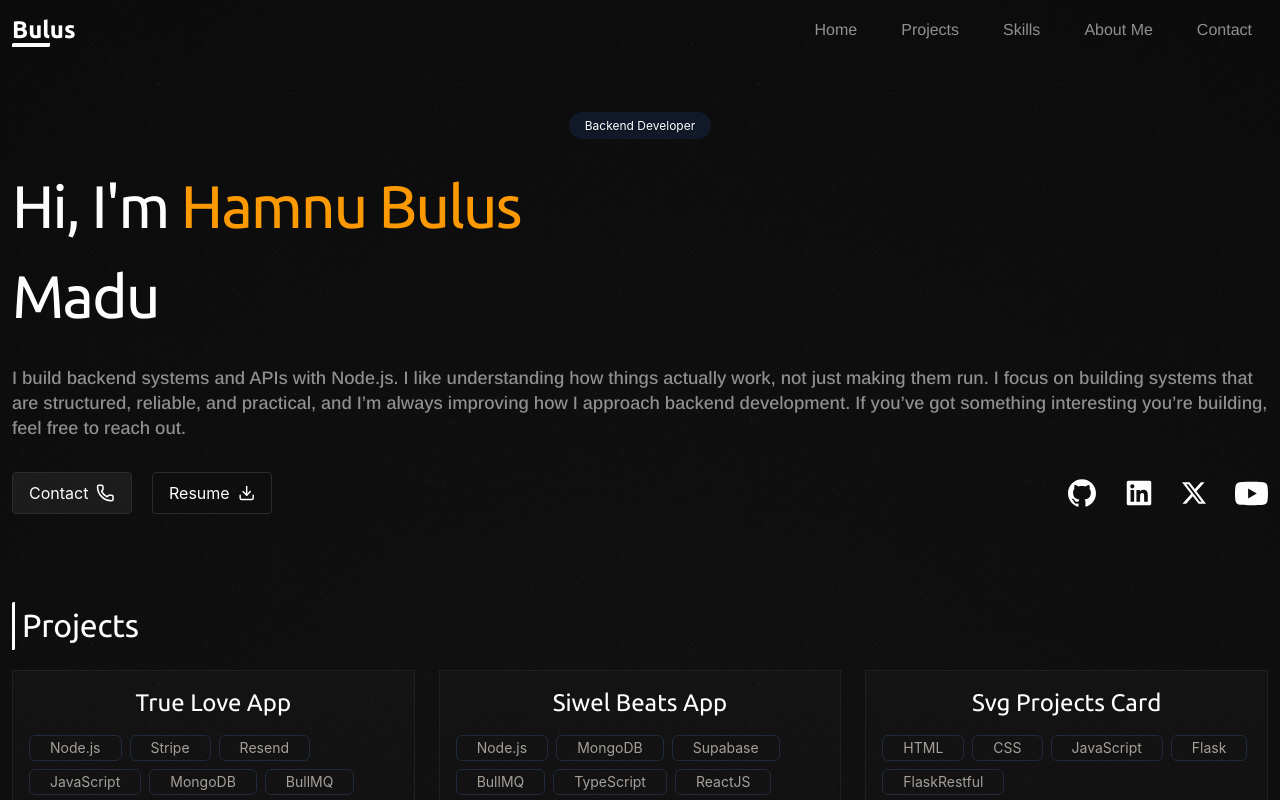
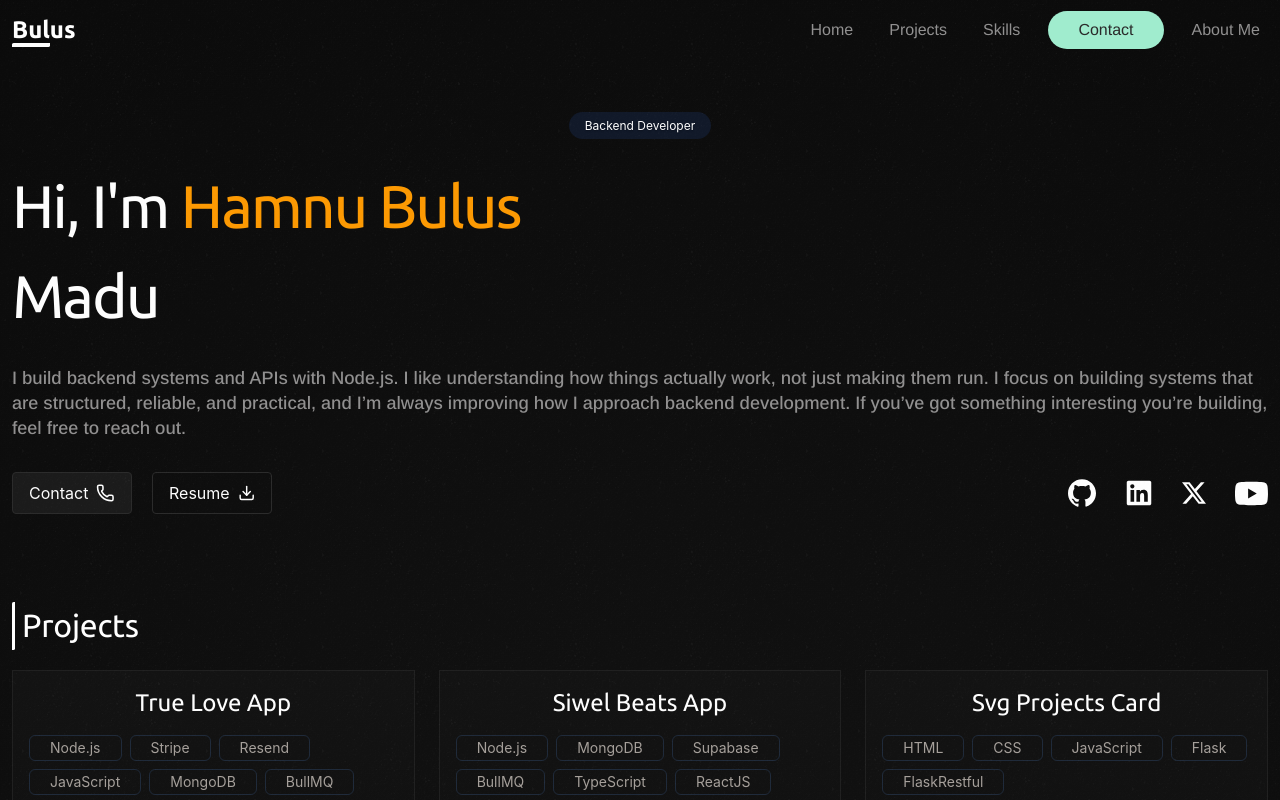
Before and after one commit to BulusHamnu/my-portfolio-v2, a React (Vite) app: page / in a window 1280 px wide. Shown: the top 800 px of the page. Built offline with nearby package versions, Linux system fonts and the light colour scheme; no server answers.

Commit message:
Refactor: improved header styling and design.

```diff
--- a/src/components/header.tsx
+++ b/src/components/header.tsx
@@ -1,4 +1,4 @@
-import { useState, useEffect } from "react";
+import { useState, useEffect, useRef } from "react";
 import { X } from "lucide-react";
 
 /* Header */
@@ -48,7 +48,7 @@ function LinkItem({
     <li className="nav-link-item text-left">
       <a
         onClick={() => setIsOpen(false)}
-        className="w-full block px-2 py-3 cursor-pointer"
+        className="w-full block md:inline px-2 py-3 md:p-0 cursor-pointer"
         href={to}
       >
         {text}
@@ -60,6 +60,7 @@ function LinkItem({
 function Header() {
   const [isOpen, setIsOpen] = useState(false);
   const [isScrolled, setIsScrolled] = useState(false);
+  const contactLinkRef = useRef<HTMLAnchorElement>(null);
 
   useEffect(() => {
     const handleScroll = () => {
@@ -92,8 +93,25 @@ function Header() {
           <LinkItem text="Home" to="#hero" setIsOpen={setIsOpen} />
           <LinkItem text="Projects" to="#projects" setIsOpen={setIsOpen} />
           <LinkItem text="Skills" to="#skills" setIsOpen={setIsOpen} />
+          <li
+            onClick={() => contactLinkRef.current?.click()}
+            className="contact-link text-left cursor-pointer"
+          >
+            <a
+              ref={contactLinkRef}
+              onClick={() => setIsOpen(false)}
+              className="w-full block md:inline px-2 py-3 md:p-0"
+              href="#contact"
+            >
+              Contact
+            </a>
+          </li>
+          {/* <LinkItem
+            text="Contact"
+            to="#contact"
+            setIsOpen={setIsOpen}
+          /> */}
           <LinkItem text="About Me" to="#about" setIsOpen={setIsOpen} />
-          <LinkItem text="Contact" to="#contact" setIsOpen={setIsOpen} />
         </ul>
       </nav>
     </header>
--- a/src/index.css
+++ b/src/index.css
@@ -3,6 +3,10 @@
 @import "tailwindcss";
 
 /* Default Styles */
+* {
+  box-sizing: border-box;
+}
+
 :root {
   --text-color: #ffffff;
   --bg-color: #080808;
@@ -92,9 +96,17 @@ label {
 /* Nav Bar */
 header {
   z-index: 40;
-  background-color: none;
   transition: background-color 0.2s linear;
 }
+
+/* header::before {
+  content: "";
+  position: fixed;
+  inset: 0;
+  background-image: url("/src/assets/noisy.png");
+  opacity: 0.08;
+  pointer-events: none;
+} */
 
 header.active {
   border-bottom: 0.15rem solid #919090;
@@ -128,7 +140,8 @@ header.active {
   background: radial-gradient(circle at 50% 30%, #0b0b0b 0%, #121010 60%);
 }
 
-.nav-link-item {
+.nav-link-item,
+.contact-link {
   font-family: var(--text-font);
   color: #919090;
   display: inline;
@@ -136,9 +149,10 @@ header.active {
 }
 
 .nav-link-item:hover,
-.nav-menu:hover {
+.nav-menu:hover,
+.contact-link:hover {
   background: #222;
-  transition: background-color 0.3s linear;
+  transition: background-color 0.2s linear;
 }
 
 /* Primary and Secondary btn*/
@@ -177,7 +191,6 @@ footer,
   padding: 5px;
   padding-left: 10px;
   font-size: 1.7rem;
-  /* background-color: rgba(24, 24, 26, 0.623); */
 }
 
 .section-heading::before {
@@ -247,7 +260,17 @@ footer,
     padding: 0.5rem;
     display: block;
     width: fit-content;
-    padding-left: 0;
+  }
+
+  .contact-link {
+    background-color: #a0ecce;
+    border-radius: 2rem;
+    padding: 7px 30px;
+    color: #2a2a2a;
+  }
+
+  .contact-link:hover {
+    background-color: #7ec6a9;
   }
 
   .nav-link-item:hover {
```
